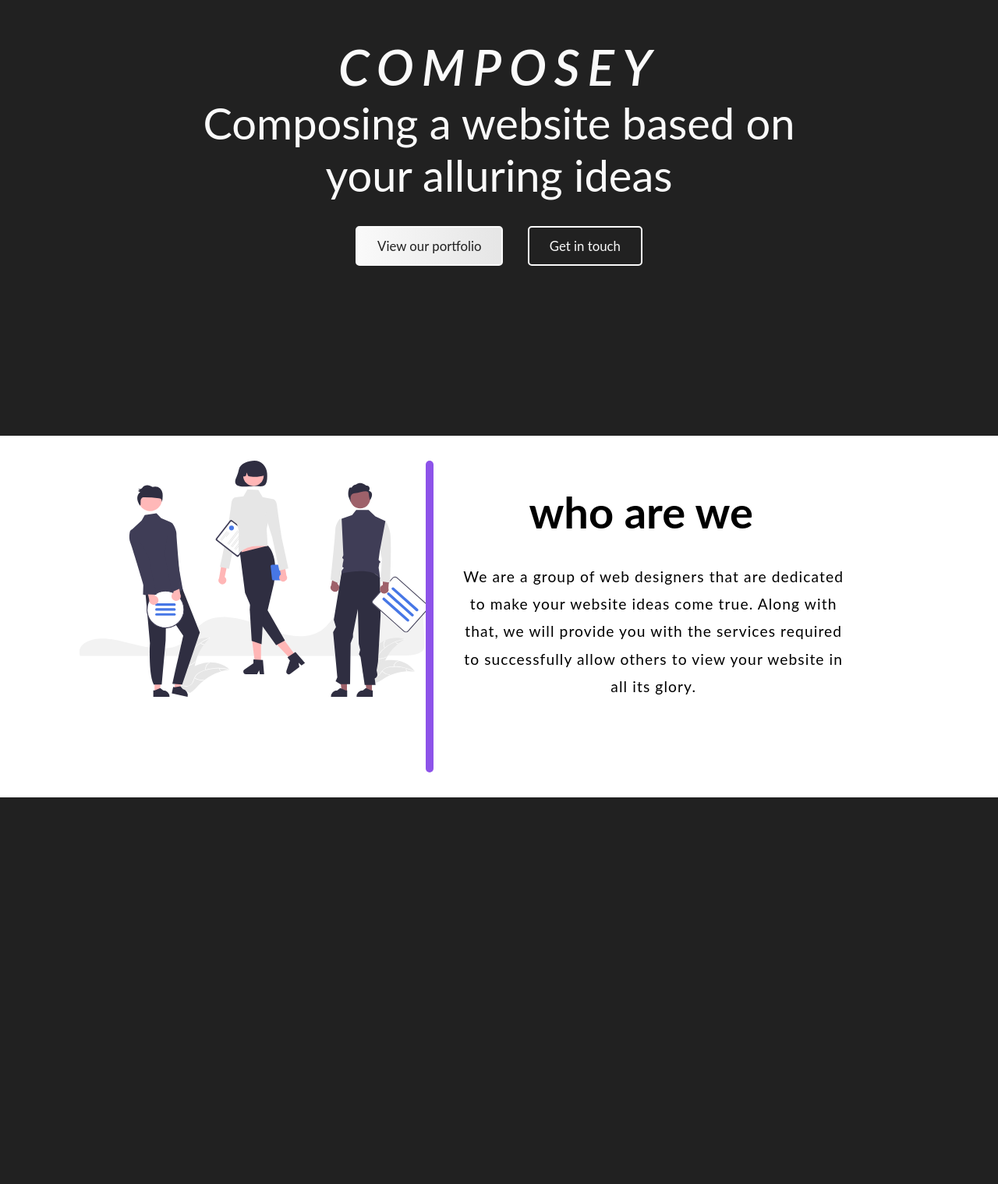
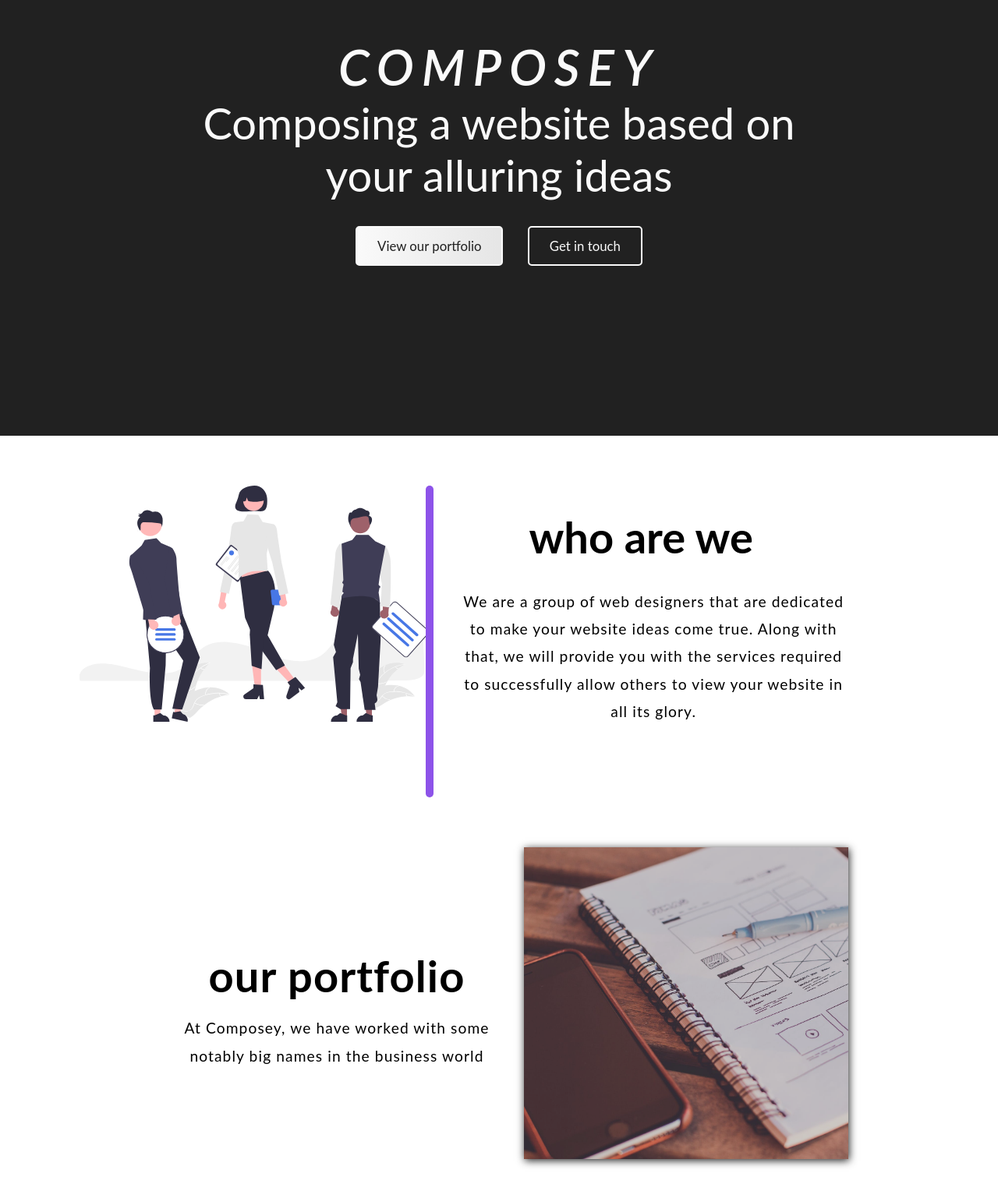
Before and after one commit to wilsonteh/web1201-composey_website-design-service, a PHP site: page / in a window 1280 px wide. Shown: the part 72-1591 px from the top of the page at 78% size. Before the commit the page ends 1095 px from the top, so only its background shows below. Run offline with PHP 8.4, Linux system fonts and the light colour scheme.

Commit message:
Make portfolio section in home page Some issues: 1. Yet to add text on the image when on hover 2. Add diff text

```diff
--- a/css/index.css
+++ b/css/index.css
@@ -182,7 +182,7 @@ nav ul li a:hover::after {
 }
 
 /* ======== MAIN CONTENT ======== */
-/** ABOUT US */
+/** ===== ABOUT US SECTION =====  */
 #container {
    width: 70%;
    min-width: 800px;
@@ -193,7 +193,7 @@ nav ul li a:hover::after {
 .about-us {
    display: flex;
    height: 50vh;
-   margin: 2rem 0;
+   margin: 4rem 0;
    position: relative;
 }
 
@@ -238,3 +238,74 @@ nav ul li a:hover::after {
    text-align: center;
    padding: 0 0 0 2rem;
 }
+
+
+/** ===== PORTFOLIO SECTION =====  */
+.portfolio {
+   height: 50vh;
+   display: flex;
+   margin: 2rem 0;
+   /* background-color: coral; */
+}
+
+.portfolio .text-wrapper {
+   width: 50%;
+   height: 100%;
+   display: flex;
+   flex-direction: column;
+   align-items: center;
+   justify-content: center;
+   font-size: 1.2rem;
+   line-height: 2.2rem;
+   letter-spacing: 1.1px;
+   padding: 0 2rem;
+   text-align: center;
+   /* background-color: aqua; */
+}
+
+.portfolio .title {
+   font-size: 3.5rem;
+   margin: 2rem 0;
+}
+
+.portfolio .image-wrapper {
+   width: 50%;
+   height: 100%;
+   position: relative;
+   background-image: url('../media/notebook.jpeg');
+   background-size: cover;
+   background-repeat: no-repeat;
+   box-shadow: 1px 2px 10px var(--black);
+   display: flex;
+   justify-content: center;
+   align-items: flex-end;
+}
+
+.image-wrapper .overlay {
+   position: absolute;
+   width: 100%;
+   height: 100%;
+   background-color: hsla(0, 0%, 0%, .2);
+}
+
+.image-wrapper .portfolio-btn {
+   display: none;
+   text-decoration: none;
+   color: var(--white);
+   font-size: 2rem;
+   padding: .5rem 1rem;
+   z-index: 2;
+   transition-duration: .5s;
+
+}
+
+.image-wrapper .overlay:hover {
+   background-color: none;
+   background-image: linear-gradient(to top, var(--purple) 40%, hsla(0, 0%,0%, 0) 100%);
+   opacity: .8;
+   cursor: pointer;
+}
+
+.image-wrapper .overlay:hover + .portfolio-btn {
+   display: block;
+}
--- a/index.html
+++ b/index.html
@@ -64,11 +64,19 @@
 
       </section>
 
-      <!-- <section class="portfolio">
-         <h1>
-            At Composey, we have had many requests of which, can be previewed.
-         </h1>
-      </section> -->
+      <section class="portfolio">
+         <div class="text-wrapper">
+            <h1 class="title">our portfolio</h1>
+            At Composey, we have worked with some notably big names in the business world
+         </div>
+
+         <div class="image-wrapper">
+            <div class="overlay"></div>
+            <div href="#" class="portfolio-btn">explore our recent project</div>
+         </div>
+      </section>
+
+
 
    </main>
 
```
Also changed, not shown: 1 other file.
